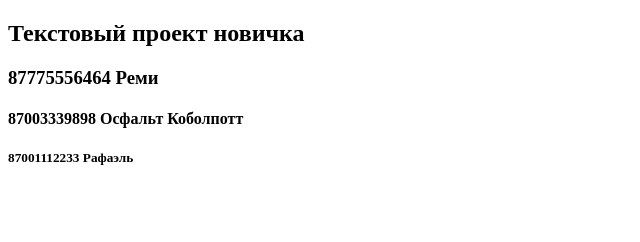
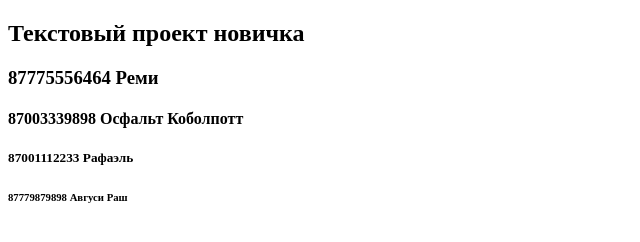
Before and after one commit to raslshakirov/text, a plain HTML site: page index.html in a window 1280 px wide. Shown: the full height of the page, 0-640 px from the left. Drawn offline with Linux system fonts and the light colour scheme.

Commit message:
added cintacts h6

```diff
--- a/index.html
+++ b/index.html
@@ -3,3 +3,4 @@
 <h3>87775556464 Реми</h3>
 <h4>87003339898 Осфальт Коболпотт</h4>
 <h5>87001112233 Рафаэль</h5>
+<h6>87779879898 Авгуси Раш</h6>
```
